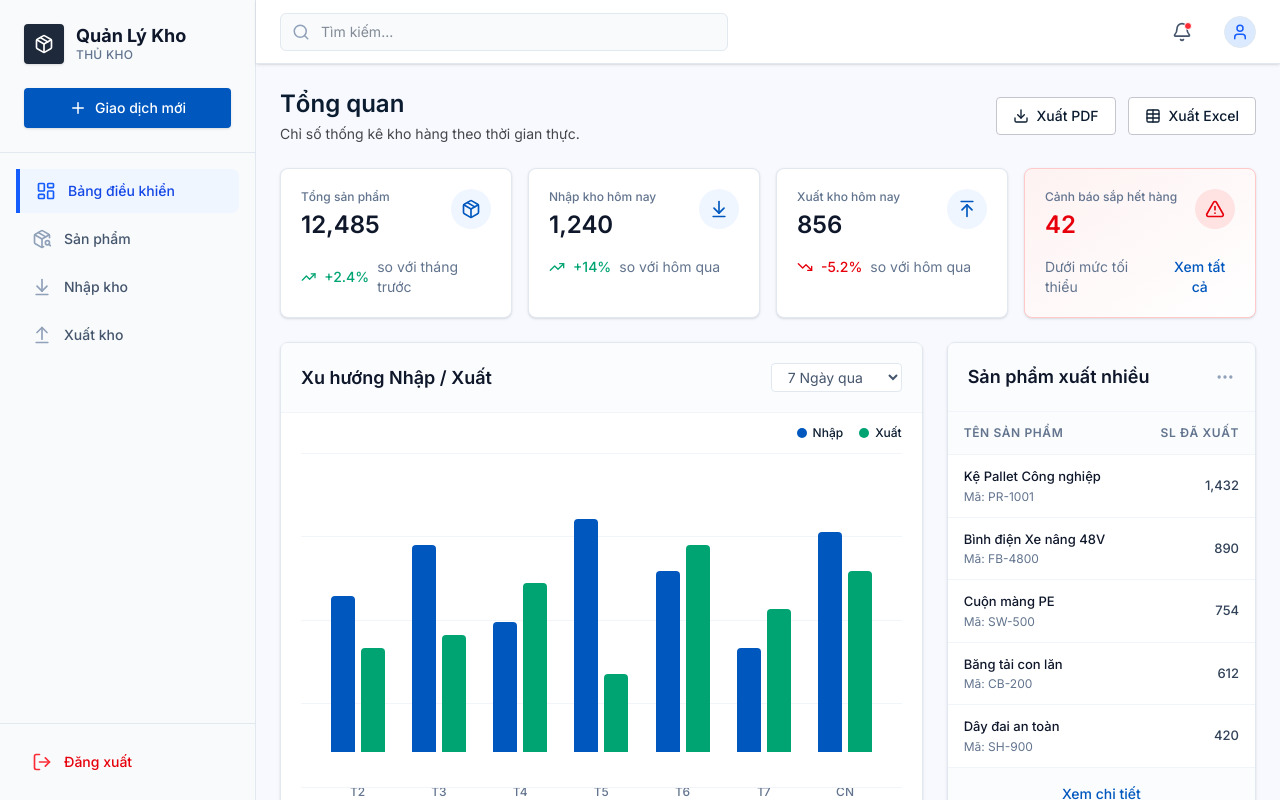
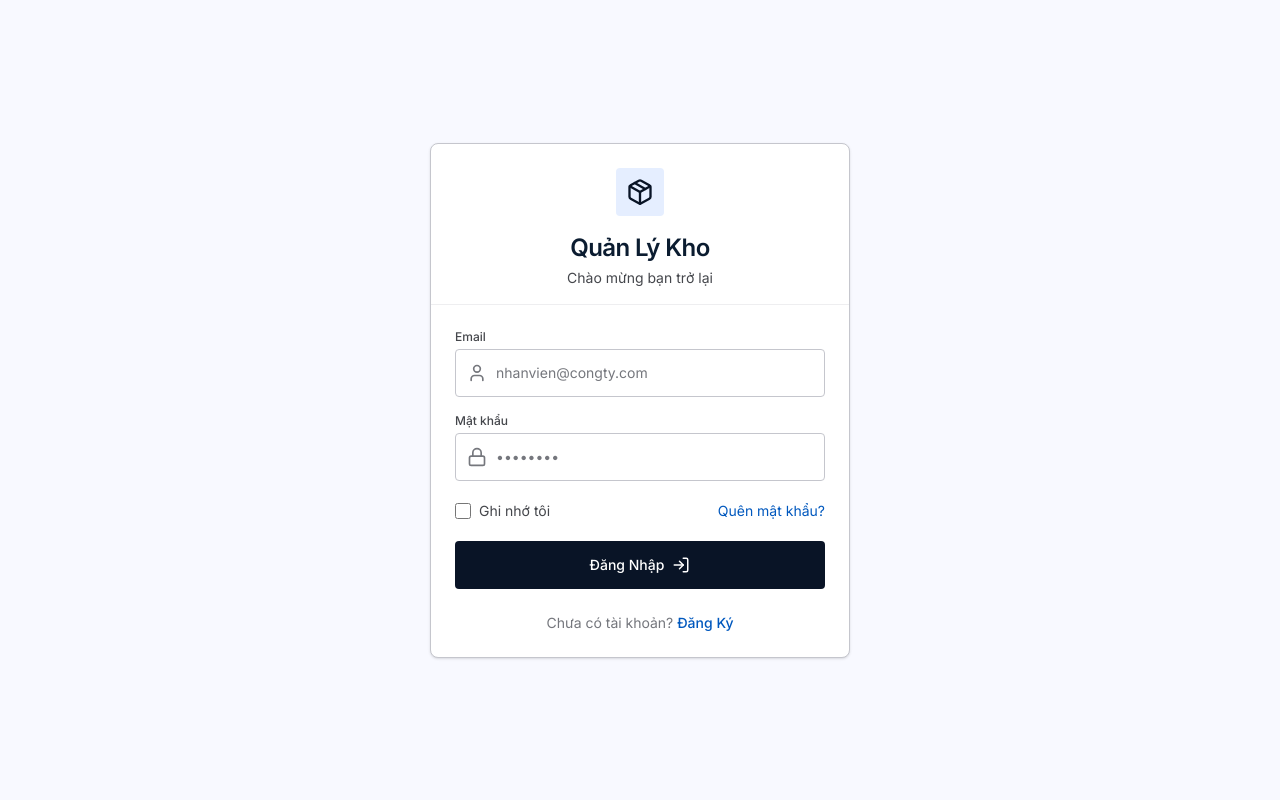
Before and after one commit to Hbest1804/Dev_ops_quanlykho, a React (Vite) app in the folder frontend/: page /login in a window 1280 px wide. Built offline with nearby package versions, Linux system fonts and the light colour scheme.

Commit message:
fix(frontend): change routing method

```diff
--- a/frontend/package.json
+++ b/frontend/package.json
@@ -14,6 +14,7 @@
     "react": "^19.2.5",
     "react-dom": "^19.2.5",
     "react-hot-toast": "^2.6.0",
+    "react-router-dom": "^7.14.2",
     "xlsx": "^0.18.5"
   },
   "devDependencies": {
--- a/frontend/src/App.tsx
+++ b/frontend/src/App.tsx
@@ -1,24 +1,15 @@
-import Layout from "./component/Layout";
-import Dashboard from "./component/Dashboard";
-import { useState } from "react";
-import { useAuth } from "./contexts/AuthContext";
-import { LogIn } from "lucide-react";
+import { BrowserRouter } from 'react-router-dom';
+import { Toaster } from 'react-hot-toast';
+import { AuthProvider } from './contexts/AuthContext';
+import AppRoutes from './routes';
 
 export default function App() {
-  const [currentView, setCurrentView] = useState('dashboard');
-  const { user, loading, logout } = useAuth();
-
-  if (loading) {
-    return <div className="min-h-screen flex items-center justify-center font-medium text-slate-500">Đang tải dữ liệu hệ thống...</div>;
-  }
-
-  if (!user) {
-    <LogIn />
-  }
-
   return (
-    <Layout currentView={currentView} setView={setCurrentView} onLogout={logout} >
-      {currentView === 'dashboard' && <Dashboard />}
-    </Layout>
+    <AuthProvider>
+      <BrowserRouter>
+        <Toaster />
+        <AppRoutes />
+      </BrowserRouter>
+    </AuthProvider>
   );
 }
--- a/frontend/src/component/Layout.tsx
+++ b/frontend/src/component/Layout.tsx
@@ -1,18 +1,19 @@
-import { ReactNode } from 'react';
+import { Outlet, NavLink, useNavigate } from 'react-router-dom';
 import { Package, LayoutDashboard, PackageSearch, ArrowDownToLine, ArrowUpFromLine, Users, LogOut, Plus, Search, Bell, User, BarChart2 } from 'lucide-react';
 import { useAuth } from '../contexts/AuthContext';
 
 const ALL_MENU_ITEMS = [
-  { id: 'dashboard', label: 'Bảng điều khiển', icon: LayoutDashboard, roles: ['admin', 'warehouse_staff', 'accountant'] },
-  { id: 'products', label: 'Sản phẩm', icon: PackageSearch, roles: ['admin', 'warehouse_staff'] },
-  { id: 'stock-in', label: 'Nhập kho', icon: ArrowDownToLine, roles: ['admin', 'warehouse_staff'] },
-  { id: 'stock-out', label: 'Xuất kho', icon: ArrowUpFromLine, roles: ['admin', 'warehouse_staff'] },
-  { id: 'reports', label: 'Báo cáo', icon: BarChart2, roles: ['admin', 'accountant'] },
-  { id: 'users', label: 'Người dùng', icon: Users, roles: ['admin'] },
+  { path: '/', label: 'Bảng điều khiển', icon: LayoutDashboard, roles: ['admin', 'warehouse_staff', 'accountant'], end: true },
+  { path: '/products', label: 'Sản phẩm', icon: PackageSearch, roles: ['admin', 'warehouse_staff'] },
+  { path: '/stock-in', label: 'Nhập kho', icon: ArrowDownToLine, roles: ['admin', 'warehouse_staff'] },
+  { path: '/stock-out', label: 'Xuất kho', icon: ArrowUpFromLine, roles: ['admin', 'warehouse_staff'] },
+  { path: '/reports', label: 'Báo cáo', icon: BarChart2, roles: ['admin', 'accountant'] },
+  { path: '/users', label: 'Người dùng', icon: Users, roles: ['admin'] },
 ];
 
-export default function Layout({ currentView, setView, onLogout, children }: { currentView: string, setView: (v: string) => void, onLogout: () => void, children: ReactNode }) {
- const { profile } = useAuth();
+export default function Layout() {
+  const { profile, logout } = useAuth();
+  const navigate = useNavigate();
 
   const userRole = profile?.role || 'warehouse_staff';
   const roleLabels: Record<string, string> = {
@@ -22,6 +23,11 @@ export default function Layout({ currentView, setView, onLogout, children }: { c
   };
 
   const MENU_ITEMS = ALL_MENU_ITEMS.filter(item => item.roles.includes(userRole));
+
+  const handleLogout = () => {
+    logout();
+    navigate('/login', { replace: true });
+  };
 
   return (
     <div className="flex h-screen bg-[#f8f9ff] overflow-hidden">
@@ -48,26 +54,32 @@ export default function Layout({ currentView, setView, onLogout, children }: { c
         <div className="flex-1 overflow-y-auto p-4 flex flex-col gap-1">
           {MENU_ITEMS.map((item) => {
             const Icon = item.icon;
-            const isActive = currentView === item.id;
             return (
-              <button
-                key={item.id}
-                onClick={() => setView(item.id)}
-                className={`flex items-center gap-3 w-full px-4 py-3 rounded-lg text-sm font-medium transition-colors ${
+              <NavLink
+                key={item.path}
+                to={item.path}
+                end={item.end}
+                className={({ isActive }) =>
+                  `flex items-center gap-3 w-full px-4 py-3 rounded-lg text-sm font-medium transition-colors ${
                     isActive
                       ? 'text-blue-700 bg-blue-50 border-l-4 border-blue-600 rounded-l-none'
                       : 'text-slate-600 hover:bg-slate-100 hover:text-slate-900'
-                }`}
+                  }`
+                }
               >
+                {({ isActive }) => (
+                  <>
                     <Icon size={20} className={isActive ? 'text-blue-600' : 'text-slate-400'} />
                     {item.label}
-              </button>
+                  </>
+                )}
+              </NavLink>
             );
           })}
         </div>
 
         <div className="p-4 border-t border-slate-200 flex flex-col gap-1">
-          <button onClick={onLogout} className="flex items-center gap-3 w-full px-4 py-3 rounded-lg text-sm font-medium text-red-600 hover:bg-red-50 transition-colors">
+          <button onClick={handleLogout} className="flex items-center gap-3 w-full px-4 py-3 rounded-lg text-sm font-medium text-red-600 hover:bg-red-50 transition-colors">
             <LogOut size={20} className="text-red-500" />
             Đăng xuất
           </button>
@@ -102,7 +114,7 @@ export default function Layout({ currentView, setView, onLogout, children }: { c
 
         <main className="flex-1 overflow-y-auto p-6 bg-[#f8f9ff]">
           <div className="max-w-[1600px] mx-auto">
-            {children}
+            <Outlet />
           </div>
         </main>
       </div>
--- /dev/null
+++ b/frontend/src/routes/index.tsx
@@ -0,0 +1,25 @@
+import { Routes, Route, Navigate } from 'react-router-dom';
+import { useAuth } from '../contexts/AuthContext';
+import Layout from '../component/Layout';
+import Dashboard from '../component/Dashboard';
+import Login from '../component/Login';
+
+function PrivateRoute({ children }: { children: React.ReactNode }) {
+  const { user, loading } = useAuth();
+  if (loading) return null;
+  return user ? <>{children}</> : <Navigate to="/login" replace />;
+}
+
+export default function AppRoutes() {
+  const { user, loading } = useAuth();
+  if (loading) return null;
+  return (
+    <Routes>
+      <Route path="/login" element={user ? <Navigate to="/" replace /> : <Login />} />
+      <Route path="/" element={<PrivateRoute><Layout /></PrivateRoute>}>
+        <Route index element={<Dashboard />} />
+      </Route>
+      <Route path="*" element={<Navigate to="/" replace />} />
+    </Routes>
+  );
+}
```
Also changed, not shown: 1 other file (tests, documents, lock files or other folders). Lines whose indentation alone changed are shown as unchanged.
